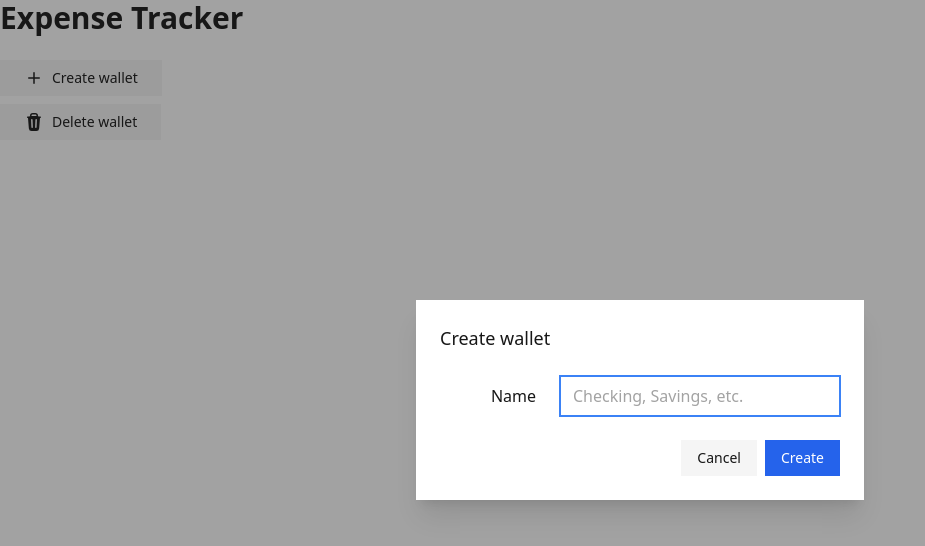
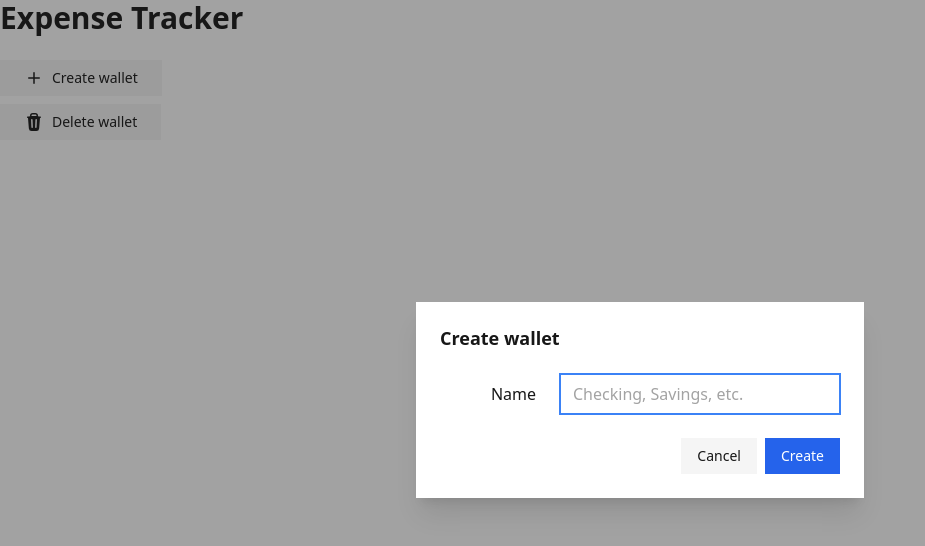
Before and after one commit to clemensheithecker/expense-tracker, a Next.js app: page / in a window 1280 px wide. Both pictures are taken after a click on the button "Create wallet". Shown: the top 546 px of the page, without its empty margins (0-925 px from the left). Built offline with nearby package versions, Linux system fonts and the light colour scheme.

Commit message:
Update dialog styles

```diff
--- a/src/components/Dialog/AlertDialog.tsx
+++ b/src/components/Dialog/AlertDialog.tsx
@@ -46,7 +46,7 @@ export const AlertDialogContent = forwardRef<HTMLDivElement, AlertDialogProps>(
 AlertDialogContent.displayName = "AlertDialogContent";
 
 export const AlertDialogTitle = ({ children }: { children: ReactNode }) => (
-  <AlertDialogPrimitive.Title className="m-0 mb-2 text-lg font-medium text-neutral-900">
+  <AlertDialogPrimitive.Title className="text-lg font-semibold leading-6 text-neutral-900">
     {children}
   </AlertDialogPrimitive.Title>
 );
@@ -56,7 +56,7 @@ export const AlertDialogDescription = ({
 }: {
   children: ReactNode;
 }) => (
-  <AlertDialogPrimitive.Description className="mt-2 mb-6 leading-normal text-neutral-500">
+  <AlertDialogPrimitive.Description className="mt-2 text-neutral-500">
     {children}
   </AlertDialogPrimitive.Description>
 );
--- a/src/components/Dialog/Dialog.tsx
+++ b/src/components/Dialog/Dialog.tsx
@@ -44,13 +44,13 @@ export const DialogContent = forwardRef<HTMLDivElement, DialogProps>(
 DialogContent.displayName = "DialogContent";
 
 export const DialogTitle = ({ children }: { children: ReactNode }) => (
-  <DialogPrimitive.Title className="m-0 mb-2 text-lg font-medium text-neutral-900">
+  <DialogPrimitive.Title className="text-lg font-semibold leading-6 text-neutral-900">
     {children}
   </DialogPrimitive.Title>
 );
 
 export const DialogDescription = ({ children }: { children: ReactNode }) => (
-  <DialogPrimitive.Description className="mt-2 mb-6 leading-normal text-neutral-500">
+  <DialogPrimitive.Description className="mt-2 text-neutral-500">
     {children}
   </DialogPrimitive.Description>
 );
```
